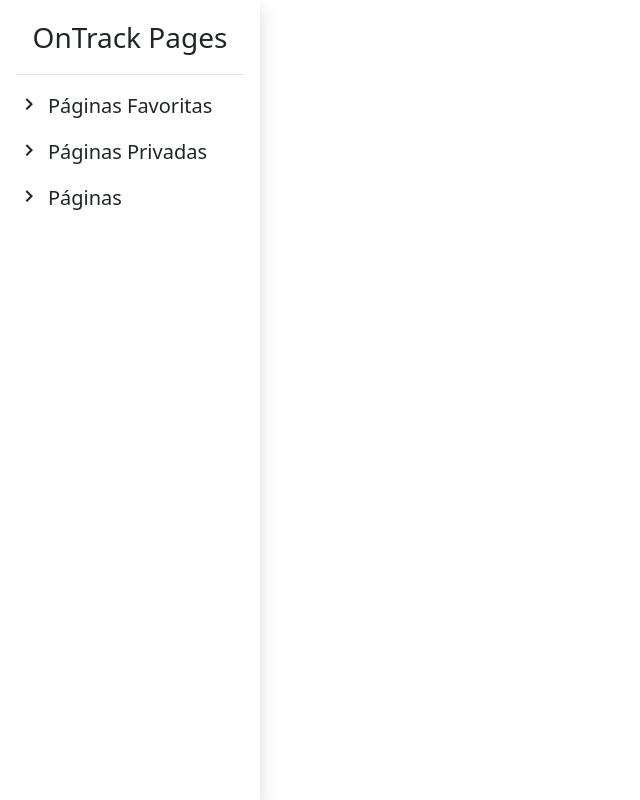
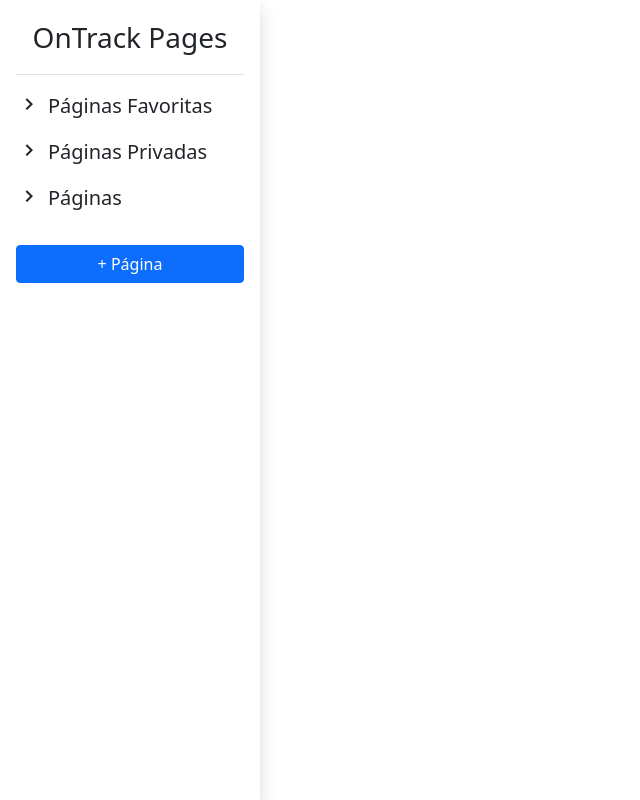
Before and after one commit to lgs2005/devProjeto2022, a Flask app: page /teste_barra_lateral in a window 1280 px wide. Shown: the whole page, without its empty margins (0-640 px from the left). Run offline with Flask 2, Linux system fonts and the light colour scheme; some libraries are stand-ins or nearby versions.

Commit message:
Adicionando botão para criar uma nova página

```diff
--- a/templates/barra_lateral.html
+++ b/templates/barra_lateral.html
@@ -54,8 +54,9 @@
                 </ul>
             </div>
         </li>
-        </li>
     </ul>
+
+    <button id="criar-pagina" type="button" class="btn btn-primary">+ Página</button>
 </div>
 {% endblock %}
 
```
